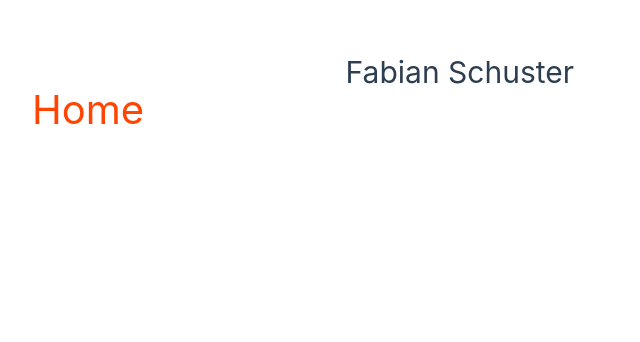
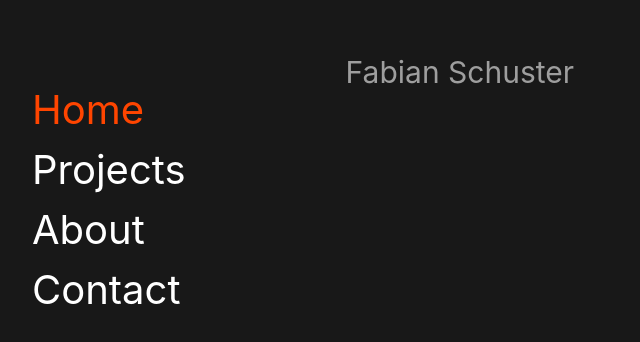
Before and after one commit to Schrankian/personalWebsiteVue, a Vue app: page / in a window 1280 px wide. Shown: the part 208-550 px from the top of the page, without its empty margins (0-640 px from the left). Built offline with nearby package versions, Linux system fonts and the light colour scheme.

Commit message:
set color scheme to always darkmode

```diff
--- a/src/assets/base.css
+++ b/src/assets/base.css
@@ -1,8 +1,5 @@
 /* color palette from <https://github.com/vuejs/theme> */
 :root {
-  --vt-c-white: #ffffff;
-  --vt-c-white-soft: #f8f8f8;
-  --vt-c-white-mute: #f2f2f2;
 
   --vt-c-black: #181818;
   --vt-c-black-soft: #222222;
@@ -10,38 +7,16 @@
 
   --vt-c-indigo: #2c3e50;
 
-  --vt-c-divider-light-1: rgba(60, 60, 60, 0.29);
-  --vt-c-divider-light-2: rgba(60, 60, 60, 0.12);
   --vt-c-divider-dark-1: rgba(84, 84, 84, 0.65);
   --vt-c-divider-dark-2: rgba(84, 84, 84, 0.48);
 
-  --vt-c-text-light-1: var(--vt-c-indigo);
-  --vt-c-text-light-2: rgba(60, 60, 60, 0.66);
   --vt-c-text-dark-1: var(--vt-c-white);
   --vt-c-text-dark-2: rgba(235, 235, 235, 0.64);
 }
 
 /* semantic color variables for this project */
 :root {
-  --color-background: var(--vt-c-white);
-  --color-background-soft: var(--vt-c-white-soft);
-  --color-background-mute: var(--vt-c-white-mute);
-
-  --color-border: var(--vt-c-divider-light-2);
-  --color-border-hover: var(--vt-c-divider-light-1);
-
-  --color-heading: var(--vt-c-text-light-1);
-  --color-text: var(--vt-c-text-light-1);
-
-  --section-gap: 560px;
-
-  --color-gradient: linear-gradient(45deg, rgba(131, 58, 180, 1) 0%,
-      rgba(253, 29, 29, 1) 50%, rgba(252, 176, 69, 1) 100%);
-}
-
-@media (prefers-color-scheme: dark) {
-  :root {
-    --color-background: var(--vt-c-black);
+  --color-background: var(--vt-c-black);
     --color-background-soft: var(--vt-c-black-soft);
     --color-background-mute: var(--vt-c-black-mute);
 
@@ -50,7 +25,11 @@
 
     --color-heading: var(--vt-c-text-dark-1);
     --color-text: var(--vt-c-text-dark-2);
-  }
+
+  --section-gap: 560px;
+
+  --color-gradient: linear-gradient(45deg, rgba(131, 58, 180, 1) 0%,
+      rgba(253, 29, 29, 1) 50%, rgba(252, 176, 69, 1) 100%);
 }
 
 *,
```
